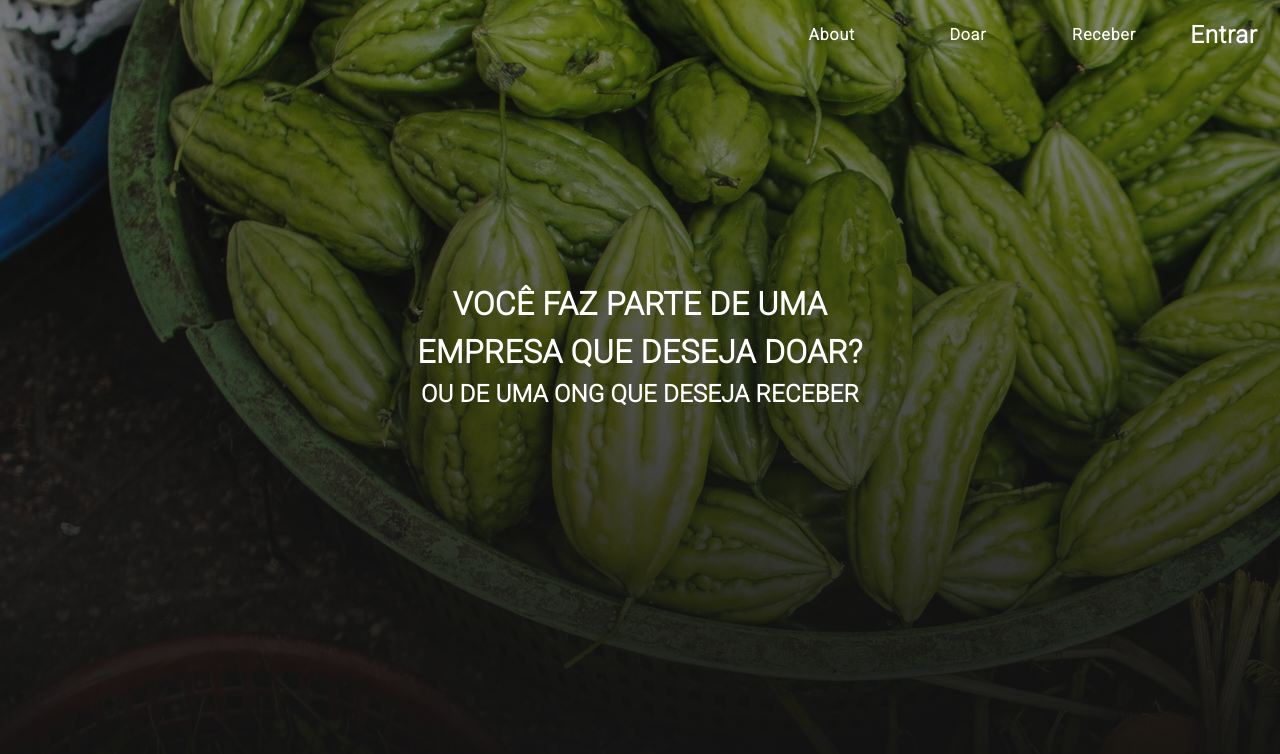
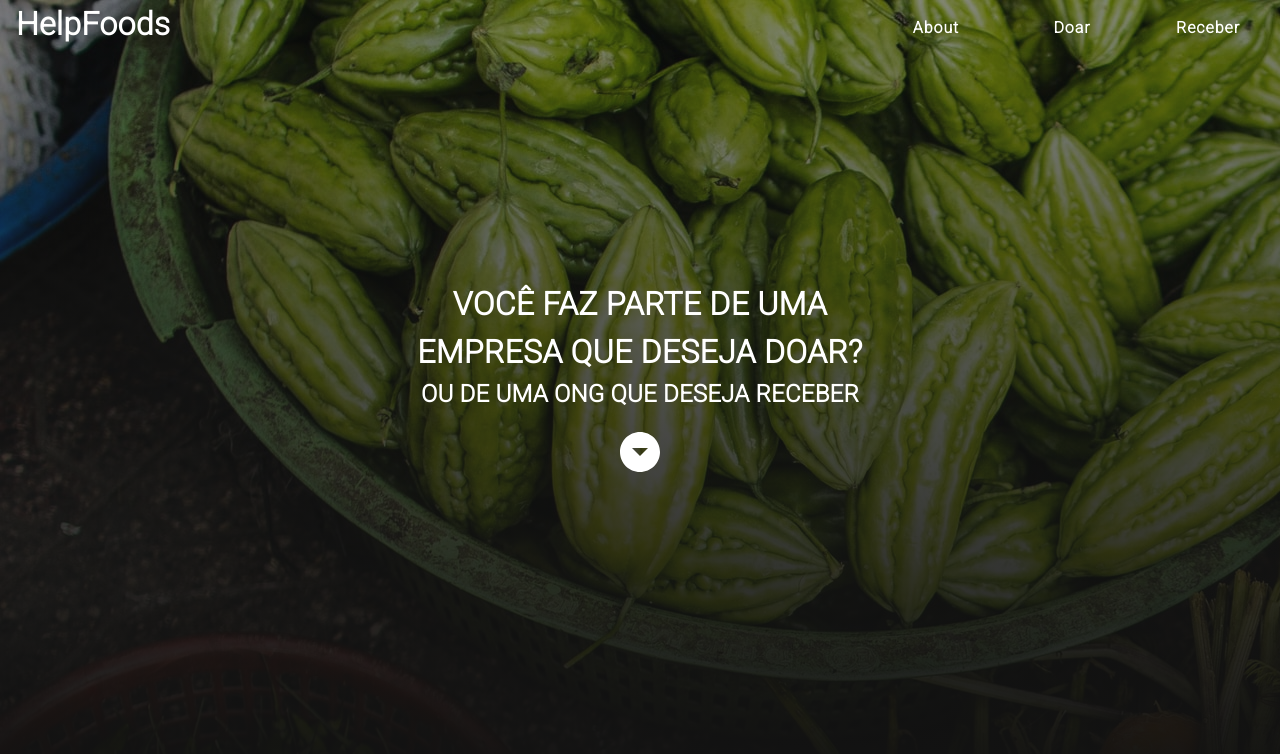
Before and after one commit to LucasKleaL/HelpFood, a React (Create React App) app in the folder client/: page / in a window 1280 px wide. Shown: the top 754 px of the page. Built offline with nearby package versions, Linux system fonts and the light colour scheme.

Commit message:
LandingPage 0.1.1
-Adicionado nova fonte Nunito Sans.
-Adicionado titulo no header.

```diff
--- a/client/src/pages/LandingPage.jsx
+++ b/client/src/pages/LandingPage.jsx
@@ -1,9 +1,8 @@
 import { React, useState } from "react";
 import { Container, Grid, Button, Box, Select, Typography } from "@material-ui/core";
 import { ThemeProvider } from "@material-ui/core/styles";
-import Login from '../components/LoginForm'
 import WhiteButtonTheme from "./../themes/WhiteButtonTheme";
-import CustomizedDialogs from "../components/Dialog";
+import ArrowDropDownCircleIcon from '@mui/icons-material/ArrowDropDownCircle';
 import "./../styles/landingpage.css";
 
 function LandingPage() {
@@ -21,7 +20,14 @@ function LandingPage() {
         fontSize: "2rem",
         marginRight: "0.5rem",
         textTransform: "capitalize",
-        fontWeight: "900"
+        fontWeight: "900",
+    }
+
+    const HeaderTitleStyle = {
+        color: "var(--white)",
+        fontSize: "2rem",
+        fontWeight: "900",
+        marginLeft: "1rem",
     }
 
     const WallpaperTitleStyle = {
@@ -29,7 +35,7 @@ function LandingPage() {
         fontSize: "2rem",
         fontWeight: "900",
         width: "40%",
-        textAlign: "center"
+        textAlign: "center",
     }
 
     const WallpaperSecondTitleStyle = {
@@ -37,7 +43,14 @@ function LandingPage() {
         fontSize: "1.5rem",
         fontWeight: "900",
         width: "40%",
-        textAlign: "center"
+        textAlign: "center",
+    }
+
+    const BodyDropDownArrowStyle = {
+        color: "var(--white)",
+        fontSize: "3rem",
+        marginTop: "1rem",
+        cursor: "pointer"
     }
 
     return (
@@ -45,23 +58,24 @@ function LandingPage() {
             <div className="header-wallpaper">
 
                 <header>
+                    <div style={{float: "left", marginTop: "0.5"}}>
+                        <Typography className="nunito-text" style={HeaderTitleStyle}>HelpFoods</Typography>
+                    </div>
+
                     <div style={{float: "right", marginTop: "0.5rem"}}>
                         <ThemeProvider theme={WhiteButtonTheme}>
                             <Button variant="text" color="primary" style={HeaderButtonStyle}>About</Button>
                             <Button variant="text" color="primary" style={HeaderButtonStyle}>Doar</Button>
                             <Button variant="text" color="primary" style={HeaderButtonStyle}>Receber</Button>
-                            <CustomizedDialogs title="Entrar na rede" titleButton="Entrar">
-                                <Login />
-                            </CustomizedDialogs>
-
                         </ThemeProvider>
                     </div>
                 </header>
 
                 <div>
                     <Container align="center" style={{marginTop: "25vh"}}>
-                        <Typography style={WallpaperTitleStyle}>VOCÊ FAZ PARTE DE UMA EMPRESA QUE DESEJA DOAR?</Typography>
-                        <Typography style={WallpaperSecondTitleStyle}>OU DE UMA ONG QUE DESEJA RECEBER</Typography>
+                        <Typography className="nunito-text" style={WallpaperTitleStyle}>VOCÊ FAZ PARTE DE UMA EMPRESA QUE DESEJA DOAR?</Typography>
+                        <Typography className="nunito-text" style={WallpaperSecondTitleStyle}>OU DE UMA ONG QUE DESEJA RECEBER</Typography>
+                        <ArrowDropDownCircleIcon style={BodyDropDownArrowStyle} />
                     </Container>
                 </div>
 
--- a/client/src/styles/global.css
+++ b/client/src/styles/global.css
@@ -1,4 +1,5 @@
 @import url('https://fonts.googleapis.com/css2?family=Roboto:wght@100;300&display=swap');
+@import url('https://fonts.googleapis.com/css?family=Nunito+Sans:400,400i,700,800,800i,900i&display=swap');
 
 * {
     margin: 0%;
--- a/client/src/styles/landingpage.css
+++ b/client/src/styles/landingpage.css
@@ -4,3 +4,7 @@
     background-image: linear-gradient(to bottom, rgba(18,18,18, 0.5), #121212 100%), url('../img/vegetais.jpeg');
     background-repeat: no-repeat;
 }
+
+.nunito-text {
+    font-family: 'Nunito Sans', sans-serif;
+}
```
